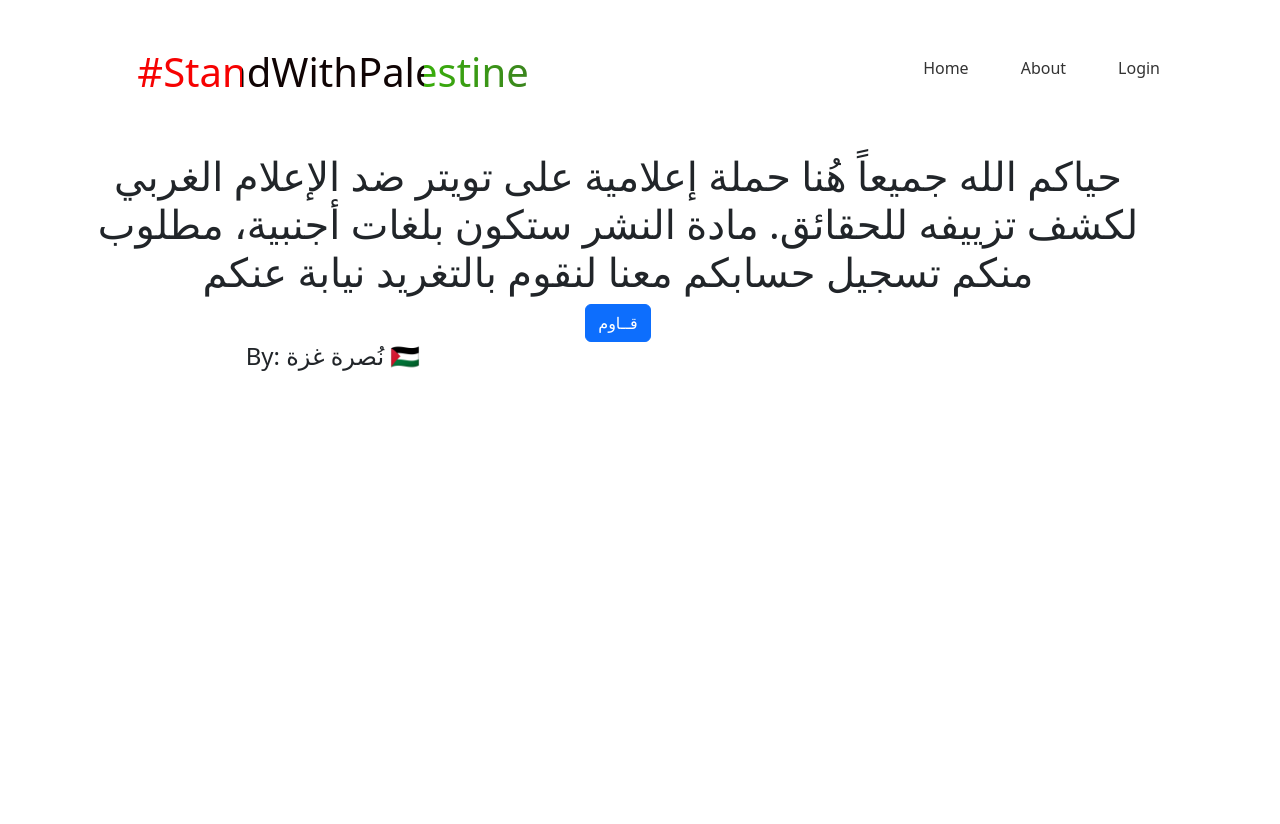
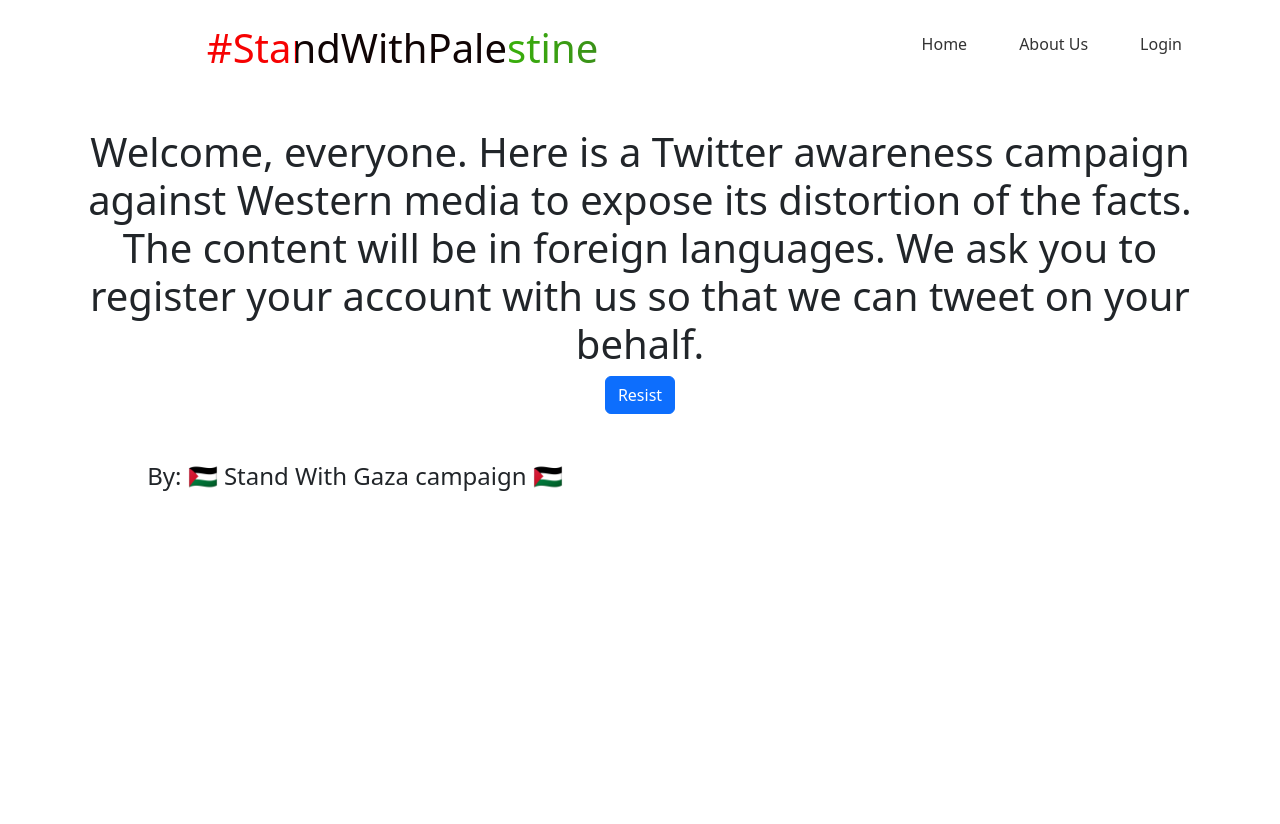
Before and after one commit to Stand-With-Palestine/CrowdTweet, a Django app: page / in a window 1280 px wide. Before the commit the page ends 371 px from the top, so only its background shows below. Run offline with Django 4.2, Linux system fonts and the light colour scheme; some libraries are stand-ins or nearby versions.

Commit message:
fix the about page and multiple bug issues

```diff
--- a/apps/post/urls.py
+++ b/apps/post/urls.py
@@ -1,16 +1,25 @@
 from django.urls import path
 
-from . import views
-from .views import CustomLoginView, CustomLogoutView
+from .views import (
+    CustomLoginView,
+    CustomLogoutView,
+    WelcomePageView,
+    PostToTwitter,
+    TwitterLogin,
+    twitter_login_sso,
+    twitter_callback_sso,
+    AboutUsView
+)
 
 app_name = 'apps.post'
 
 urlpatterns = [
-    path('', views.WelcomePageView.as_view(), name='welcome_page'),
-    path('post-to-twitter/', views.PostToTwitter.as_view(), name='post_to_twitter'),
-    path('login/', views.TwitterLogin.as_view(), name='login'),
-    path('twitter-login', views.twitter_login_sso, name='twitter_login'),
-    path('callback/', views.twitter_callback_sso, name='twitter_callback'),
+    path('', WelcomePageView.as_view(), name='welcome_page'),
+    path('post-to-twitter/', PostToTwitter.as_view(), name='post_to_twitter'),
+    path('login/', TwitterLogin.as_view(), name='login'),
+    path('twitter-login', twitter_login_sso, name='twitter_login'),
+    path('callback/', twitter_callback_sso, name='twitter_callback'),
     path('accounts/login/', CustomLoginView.as_view(), name='super_user_login'),
     path('accounts/logout/', CustomLogoutView.as_view(), name='super_user_logout'),
+    path('about-us/', AboutUsView.as_view(), name='about_us'),
 ]
--- a/apps/post/views.py
+++ b/apps/post/views.py
@@ -47,6 +47,10 @@ class WelcomePageView(TemplateView):
 
 class TwitterLogin(TemplateView):
     template_name = 'login.html'
+
+
+class AboutUsView(TemplateView):
+    template_name = 'about_us.html'
 
 
 class PostToTwitter(LoginRequiredMixin, UserPassesTestMixin, FormView):
--- a/apps/templates/base.html
+++ b/apps/templates/base.html
@@ -12,8 +12,8 @@
     <link href="{% static 'css/header.css' %}" rel="stylesheet">
     <link href="{% static 'css/footer.css' %}" rel="stylesheet">
 </head>
-<body>
-<div class="container m-5">
+<body class="min-vh-100">
+<div class="container mt-4">
     {% include 'header.html' %}
     <div class="mt-5">
         {% block content %}
@@ -33,6 +33,10 @@
                     {% endblock %}
                 </div>
             {% endif %}
+            {% block about_us %}
+
+            {% endblock %}
+
             <div class="row align-items-center">
                 {% include 'footer.html' %}
             </div>
--- a/apps/templates/footer.html
+++ b/apps/templates/footer.html
@@ -1,3 +1,5 @@
-<div class="col-md-6">
-    <h4 class="text-center">By: نُصرة غزة 🇵🇸  </h4>
+{% load i18n %}
+
+<div class="col-md-6 mt-5">
+    <h4 class="text-center">By: 🇵🇸 {% trans "Stand With Gaza campaign" %} 🇵🇸 </h4>
 </div>
--- a/apps/templates/header.html
+++ b/apps/templates/header.html
@@ -1,30 +1,42 @@
+{% load i18n %}
+
 <div class="row">
-    <div class="col-md-6">
+    <div class="col-md-7">
         <h1 id="logo" class="text-center">#StandWithPalestine</h1>
     </div>
-    <div class="col-md-6 d-none d-md-block">
+    <div class="col-md-5 d-md-none d-lg-block">
         <nav class="nav justify-content-end">
-            <a class="nav-link" href="{% url 'post:welcome_page' %}">Home</a>
+            <a class="nav-link" href="{% url 'post:welcome_page' %}">{% trans "Home" %}</a>
             {% if request.user.is_authenticated and request.user.is_superuser %}
-                <a class="nav-link" href="{% url 'post:post_to_twitter' %}">Post Tweet</a>
+                <a class="nav-link" href="{% url 'post:post_to_twitter' %}">{% trans "Post Tweet" %}</a>
             {% endif %}
 
-            <a class="nav-link" href="#">About</a>
+            <a class="nav-link" href="{% url 'post:about_us' %}">{% trans "About Us" %} </a>
             {% if request.user.is_authenticated %}
-                <a class="nav-link" href="{% url 'post:super_user_logout' %}">Logout</a>
+                <a class="nav-link" href="{% url 'post:super_user_logout' %}">{% trans "Logout" %}</a>
             {% else %}
-                <a class="nav-link" href="{% url 'post:super_user_login' %}">Login</a>
+                <a class="nav-link" href="{% url 'post:super_user_login' %}">{% trans "Login" %}</a>
             {% endif %}
         </nav>
     </div>
 
-    <div class="col-12 d-md-none">
+    <div class="col-5 d-lg-none">
         <button class="btn btn-primary" data-bs-toggle="collapse" data-bs-target="#navbarCollapse">
-            Menu
+            {% trans "Menu" %}
         </button>
         <div class="collapse" id="navbarCollapse">
             <nav class="nav nav-pills flex-column">
-                <a class="nav-link" href="#">About</a>
+                <a class="nav-link" href="{% url 'post:welcome_page' %}">{% trans "Home" %}</a>
+                {% if request.user.is_authenticated and request.user.is_superuser %}
+                    <a class="nav-link" href="{% url 'post:post_to_twitter' %}">{% trans "Post Tweet" %}</a>
+                {% endif %}
+
+                <a class="nav-link" href="{% url 'post:about_us' %}">{% trans "About Us" %} </a>
+                {% if request.user.is_authenticated %}
+                    <a class="nav-link" href="{% url 'post:super_user_logout' %}">{% trans "Logout" %}</a>
+                {% else %}
+                    <a class="nav-link" href="{% url 'post:super_user_login' %}">{% trans "Login" %}</a>
+                {% endif %}
             </nav>
         </div>
     </div>
--- a/apps/templates/index.html
+++ b/apps/templates/index.html
@@ -1,10 +1,10 @@
 {% extends 'base.html' %}
+{% load i18n %}
 {% block welcome_page %}
     <div class="row">
         <div class="col-md-12">
             <h1 class="text-center">
-                حياكم الله جميعاً هُنا حملة إعلامية على تويتر ضد الإعلام الغربي لكشف تزييفه للحقائق.
-                مادة النشر ستكون بلغات أجنبية، مطلوب منكم تسجيل حسابكم معنا لنقوم بالتغريد نيابة عنكم
+                {% trans "Welcome, everyone. Here is a Twitter awareness campaign against Western media to expose its distortion of the facts. The content will be in foreign languages. We ask you to register your account with us so that we can tweet on your behalf." %}
             </h1>
         </div>
     </div>
@@ -12,9 +12,7 @@
     <div class="row">
         <div class="col-md-12 text-center">
             {% if not request.user.is_authenticated %}
-                <a href="{% url 'post:login' %}" class="btn btn-primary">قــاوم </a>
-            {% else %}
-                <a href="#" class="btn btn-primary">ســجل حسابك الآن </a>
+                <a href="{% url 'post:login' %}" class="btn btn-primary">{% trans "Resist" %}</a>
             {% endif %}
         </div>
     </div>
--- a/apps/templates/login.html
+++ b/apps/templates/login.html
@@ -1,12 +1,13 @@
 {% extends "base.html" %}
 {% load bootstrap5 %}
+{% load i18n %}
 
 {% block login_page %}
     <div class="col-md-6">
         <div class="text-center">
-            <h2>تسجيل الدخول بحساب تويتر</h2>
+            <h2> {% trans "sign in with twitter" %} </h2>
             {% buttons %}
-                <a href="{% url 'post:twitter_login' %}" class="btn btn-primary"> ســجـل الـآن </a>
+                <a href="{% url 'post:twitter_login' %}" class="btn btn-primary"> {% trans "Go To Twitter" %} </a>
             {% endbuttons %}
         </div>
     </div>
--- a/apps/templates/post_to_twitter.html
+++ b/apps/templates/post_to_twitter.html
@@ -1,6 +1,7 @@
 {% extends 'base.html' %}
 {% load crispy_forms_tags %}
 {% load bootstrap5 %}
+{% load i18n %}
 
 {% block post_to_twitter %}
     <div class="col-md-6">
@@ -11,7 +12,7 @@
             </div>
             {% buttons %}
                 <div class="text-center">
-                    <button type="submit" class="btn btn-primary">Submit</button>
+                    <button type="submit" class="btn btn-primary">{% trans "Submit" %}</button>
                 </div>
             {% endbuttons %}
         </form>
```
Also changed, not shown: apps/templates/about_us.html (added, +30 -0 lines), main/settings.py (+4 -5 lines), apps/locale/ar/LC_MESSAGES/django.po (added), 1 other file.
